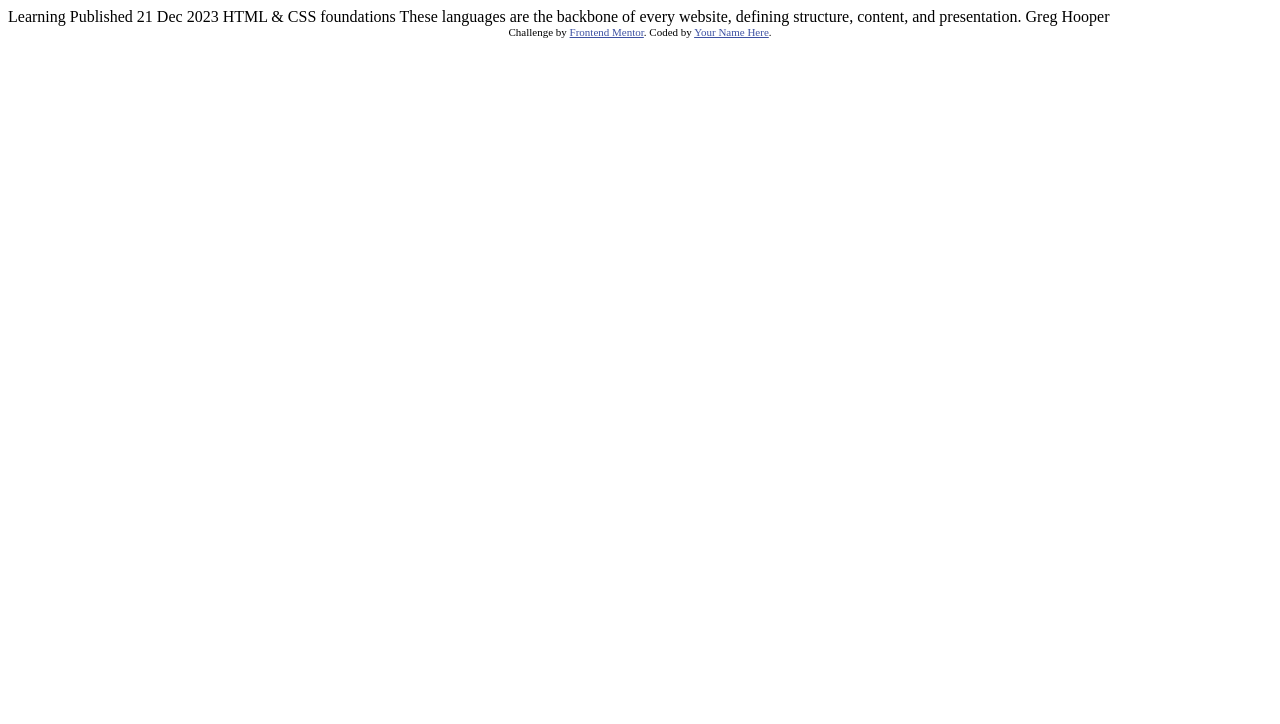
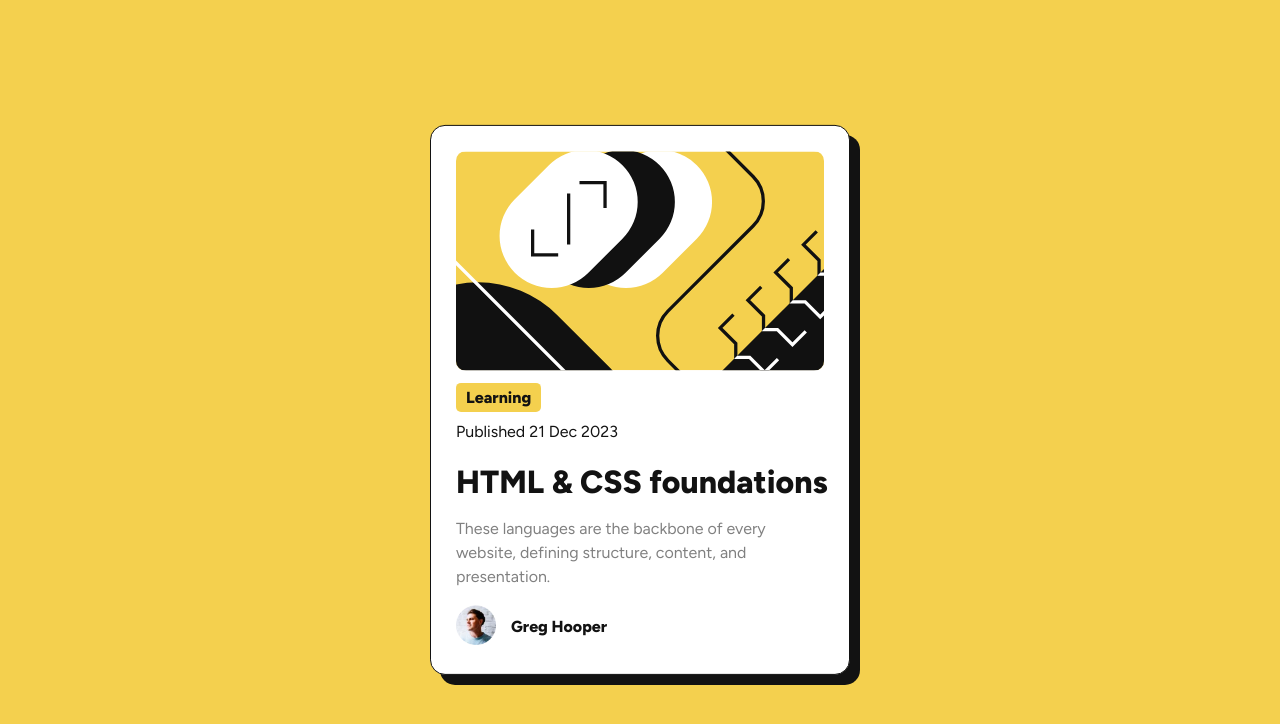
Before and after one commit to DanielDeaconescu/blog_preview_card, a plain HTML site: page index.html in a window 1280 px wide. Drawn offline with Linux system fonts and the light colour scheme.

Commit message:
second commit

```diff
--- a/index.html
+++ b/index.html
@@ -1,34 +1,59 @@
 <!DOCTYPE html>
 <html lang="en">
   <head>
-  <meta charset="UTF-8">
-  <meta name="viewport" content="width=device-width, initial-scale=1.0"> <!-- displays site properly based on user's device -->
-
-  <link rel="icon" type="image/png" sizes="32x32" href="./assets/images/favicon-32x32.png">
-
+    <meta charset="UTF-8" />
+    <meta name="viewport" content="width=device-width, initial-scale=1.0" />
+    <!-- displays site properly based on user's device -->
+    <!-- favicon -->
+    <link
+      rel="icon"
+      type="image/png"
+      sizes="32x32"
+      href="./assets/images/favicon-32x32.png"
+    />
+    <!-- google font - Figtree -->
+    <link rel="preconnect" href="https://fonts.googleapis.com" />
+    <link rel="preconnect" href="https://fonts.gstatic.com" crossorigin />
+    <link
+      href="https://fonts.googleapis.com/css2?family=Figtree:ital,wght@0,300..900;1,300..900&display=swap"
+      rel="stylesheet"
+    />
+    <!-- custom styling -->
+    <link rel="stylesheet" href="styles.css" />
     <title>Frontend Mentor | Blog preview card</title>
-
-  <!-- Feel free to remove these styles or customise in your own stylesheet 👍 -->
-  <style>
-    .attribution { font-size: 11px; text-align: center; }
-    .attribution a { color: hsl(228, 45%, 44%); }
-  </style>
   </head>
   <body>
-
-  Learning
-
-  Published 21 Dec 2023
-
-  HTML & CSS foundations
-
-  These languages are the backbone of every website, defining structure, content, and presentation.
-
-  Greg Hooper
-
-  <div class="attribution">
-    Challenge by <a href="https://www.frontendmentor.io?ref=challenge" target="_blank">Frontend Mentor</a>.
-    Coded by <a href="#">Your Name Here</a>.
+    <div class="card">
+      <img
+        class="card-image"
+        src="assets/images/illustration-article.svg"
+        alt="coding and writing suggestive icon"
+      />
+      <div class="card-info">
+        <div class="learning">
+          <span class="learning-inner">Learning</span>
+        </div>
+        <div class="publish-info">Published 21 Dec 2023</div>
+      </div>
+      <div class="card-content">
+        <a class="card-title-link" href="#">
+          <h1 class="card-title">HTML & CSS foundations</h1>
+        </a>
+        <p class="card-paragraph">
+          These languages are the backbone of every website, defining structure,
+          content, and presentation.
+        </p>
+      </div>
+      <div class="card-author">
+        <div class="author-pic">
+          <img
+            class="author-pic-inner"
+            src="assets/images/image-avatar.webp"
+            alt=""
+          />
+        </div>
+        <div class="author-name">Greg Hooper</div>
+      </div>
     </div>
   </body>
 </html>
--- /dev/null
+++ b/styles.css
@@ -0,0 +1,109 @@
+* {
+  box-sizing: border-box;
+}
+
+/* variables */
+:root {
+  --yellow: hsl(47, 88%, 63%);
+  --white: hsl(0, 0%, 100%);
+  --grey: hsl(0, 0%, 50%);
+  --black: hsl(0, 0%, 7%);
+}
+
+body {
+  background-color: var(--yellow);
+  font-family: "Figtree", sans-serif;
+  color: var(--black);
+}
+
+.card {
+  display: flex;
+  flex-direction: column;
+  position: fixed;
+  top: 50%;
+  left: 50%;
+  transform: translate(-50%, -50%);
+  border: 1px solid;
+  border-radius: 15px;
+  background-color: var(--white);
+  width: 420px;
+  padding: 25px;
+  box-shadow: 10px 10px;
+}
+
+.card-image {
+  margin-left: auto;
+  margin-right: auto;
+  margin-bottom: 7px;
+  border-radius: 10px;
+  width: 100%;
+}
+
+.learning-inner {
+  font-weight: 800;
+  padding: 5px 10px;
+  background-color: var(--yellow);
+  border-radius: 5px;
+}
+
+.learning {
+  margin-bottom: 15px;
+  font-weight: 500;
+}
+
+.card-title {
+  white-space: nowrap;
+  margin-bottom: 0;
+  font-weight: 800;
+}
+
+.card-info {
+  margin-top: 10px;
+}
+
+.card-title-link {
+  text-decoration: none;
+  color: var(--black);
+}
+
+.card-title-link:hover {
+  color: var(--yellow);
+}
+
+.card-paragraph {
+  color: var(--grey);
+  line-height: 1.5;
+}
+
+.card-author {
+  display: flex;
+  align-items: center;
+}
+
+.author-name {
+  padding-left: 15px;
+  font-weight: 800;
+}
+
+.author-pic {
+  width: 40px;
+}
+
+.author-pic-inner {
+  max-width: 100%;
+}
+
+@media (max-width: 576px) {
+  .card {
+    width: 82%;
+  }
+  .card-title {
+    font-size: 22px;
+  }
+}
+
+@media (max-width: 350px) {
+  .card-title {
+    font-size: 20px;
+  }
+}
```
Also changed, not shown: assets/images/the_screenshot.jpg (added), 3 other files. Lines whose indentation alone changed are shown as unchanged.
